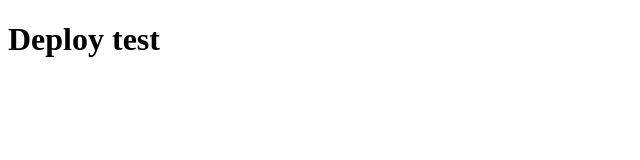
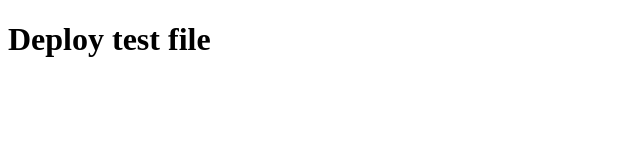
Before and after one commit to coderpirate-minhajulislam/deploy-test, a plain HTML site: page index.html in a window 1280 px wide. Shown: the full height of the page, 0-640 px from the left. Drawn offline with Linux system fonts and the light colour scheme.

Commit message:
file test

```diff
--- a/index.html
+++ b/index.html
@@ -6,6 +6,6 @@
     <title>Document</title>
 </head>
 <body>
-    <h1>Deploy test</h1>
+    <h1>Deploy test file </h1>
 </body>
 </html>
```
